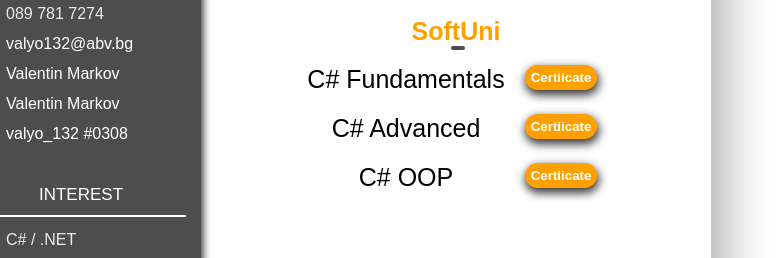
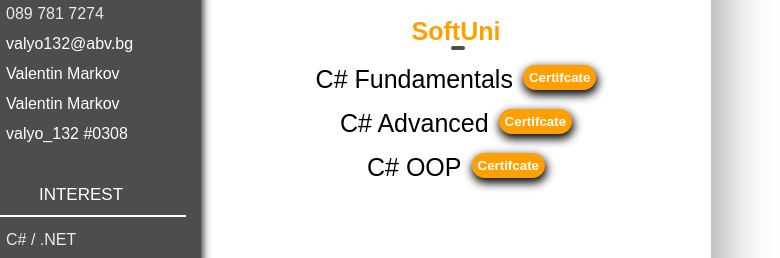
Before and after one commit to valyo132/CV, a plain HTML site: page index.html in a window 1280 px wide. Shown: the part 351-609 px from the top of the page, 304-1084 px from the left. Drawn offline with Linux system fonts and the light colour scheme; a web font is replaced by a local one.

Commit message:
Changed the Courses layout

```diff
--- a/index.html
+++ b/index.html
@@ -1,5 +1,6 @@
 <!DOCTYPE html>
 <html>
+
 <head>
     <title>Valentin Markov</title>
 
@@ -12,14 +13,19 @@
     <!-- Font (Open Sans) -->
     <link rel="preconnect" href="https://fonts.googleapis.com">
     <link rel="preconnect" href="https://fonts.gstatic.com" crossorigin>
-    <link href="https://fonts.googleapis.com/css2?family=Martian+Mono:wght@300;800&family=Open+Sans:wght@400;600&family=Roboto:wght@400;700&display=swap" rel="stylesheet">
+    <link
+        href="https://fonts.googleapis.com/css2?family=Martian+Mono:wght@300;800&family=Open+Sans:wght@400;600&family=Roboto:wght@400;700&display=swap"
+        rel="stylesheet">
 
     <!-- Font Dancing Script -->
     <link rel="preconnect" href="https://fonts.googleapis.com">
     <link rel="preconnect" href="https://fonts.gstatic.com" crossorigin>
-    <link href="https://fonts.googleapis.com/css2?family=Dancing+Script&family=Martian+Mono:wght@300;800&family=Open+Sans:wght@400;600&family=Roboto:wght@400;700&display=swap" rel="stylesheet">
+    <link
+        href="https://fonts.googleapis.com/css2?family=Dancing+Script&family=Martian+Mono:wght@300;800&family=Open+Sans:wght@400;600&family=Roboto:wght@400;700&display=swap"
+        rel="stylesheet">
 
 </head>
+
 <body>
     <div class="template">
         <div class="leftSide">
@@ -51,7 +57,8 @@
 
                     <div class="info-holder">
                         <img class="icon" src="images/linkedin.svg">
-                        <a class="link" href="https://www.linkedin.com/in/valentin-markov-079596238/" target="_blank"> Valentin Markov </a>
+                        <a class="link" href="https://www.linkedin.com/in/valentin-markov-079596238/" target="_blank">
+                            Valentin Markov </a>
                     </div>
 
                     <div class="info-holder">
@@ -61,7 +68,7 @@
 
                 </div>
 
-                 <!-- Interests -->
+                <!-- Interests -->
                 <div class="contact-menu">
                     <div class="info-title">INTEREST</div>
 
@@ -118,28 +125,41 @@
             <a class="softUni" href="https://softuni.bg/" target="_blank">SoftUni</a>
             <div class="decoration"> </div>
 
-            <div class="course">
-                <div class="course-grid">
-                    <a class="link-course" href="https://softuni.bg/trainings/3729/programming-fundamentals-with-csharp-may-2022" target="_blank"> C# Fundamentals </a>
+            <!-- Courses -->
+            <div class="all-courses">
 
-                    <a class="certificate-link" href="https://softuni.bg/certificates/details/139392/e788c45e" target="_blank">
-                        <button class="certificate-button">Certiicate</button>
-                    </a>
+                <div class="course">
+                    <a class="course-link"
+                        href="https://softuni.bg/trainings/3729/programming-fundamentals-with-csharp-may-2022"
+                        target="_blank"> C# Fundamentals </a>
 
-                    <a class="link-course" href="https://softuni.bg/trainings/3842/csharp-advanced-september-2022" target="_blank"> C# Advanced </a>
-
-                    <a class="certificate-link" href="https://softuni.bg/certificates/details/143937/611ac87c" target="_blank">
-                        <button class="certificate-button">Certiicate</button>
-                    </a>
-
-                    <a class="link-course" href="https://softuni.bg/trainings/3842/csharp-advanced-september-2022" target="_blank"> C# OOP </a>
-
-                    <a class="certificate-link" href="https://softuni.bg/certificates/details/150722/68e7dc4c" target="_blank">
-                        <button class="certificate-button">Certiicate</button>
+                    <a href="https://softuni.bg/certificates/details/139392/e788c45e" target="_blank">
+                        <button class="certificate-button">Certifcate</button>
                     </a>
                 </div>
+
+                <div class="course">
+                    <a class="course-link" href="https://softuni.bg/trainings/3842/csharp-advanced-september-2022"
+                        target="_blank"> C# Advanced </a>
+
+                    <a href="https://softuni.bg/certificates/details/143937/611ac87c" target="_blank">
+                        <button class="certificate-button">Certifcate</button>
+                    </a>
+                </div>
+
+                <div class="course">
+                    <a class="course-link" href="https://softuni.bg/trainings/3843/csharp-oop-october-2022"
+                        target="_blank"> C# OOP </a>
+
+                    <a href="https://softuni.bg/certificates/details/150722/68e7dc4c" target="_blank">
+                        <button class="certificate-button">Certifcate</button>
+                    </a>
+                </div>
+
             </div>
+
         </div>
     </div>
 </body>
+
 </html>
--- a/styles/rightSide.css
+++ b/styles/rightSide.css
@@ -61,47 +61,28 @@
     margin-top: 15px;
 }
 
-.course-grid {
-    display: grid;
-    grid-template-columns: 1fr 100px;
-}
+.course-link {
+    color: black;
+    font-size: 25px;
 
-.link-course {
-    text-align: center;
-    font-size: 25px;
-    color: black;
     text-decoration: none;
 }
 
-.link-course:hover {
+.course-link:hover {
+    cursor: pointer;
+    text-decoration: underline;
     color: #FFA000;
-    text-decoration: underline;
-    opacity: 0.7;
-}
-
-.date {
-    font-size: 20px;
-    display: flex;
-    justify-content: center;
-    align-items: center;
-    margin-right: 20px;
 }
 
 .certificate-button {
-    display: flex;
-    justify-content: center;
-    align-items: center;
-    margin-left: 20px;
-    margin-bottom: 4px;
+    background-color: #FFA000;
+    border: 0;
     height: 25px;
-
-    border: 0px;
-    background-color: #FFA000;
+    border-radius: 30px;
+    font-weight: bold;
     color: white;
-    font-family: Arial, Helvetica, sans-serif;
-    font-weight: bold;
-    border-radius: 30px;
-    box-shadow: 1px 4px 10px 1px rgba(0,0,0,.8);
+    margin-left: 10px;
+    box-shadow: 1px 4px 10px 1px black;
 
     transition-duration: 400ms;
 }
@@ -111,8 +92,3 @@
     background-color: white;
     color: #FFA000;
 }
-
-.certificate-link {
-    text-decoration: none;
-    margin-bottom: 20px;
-}
```
